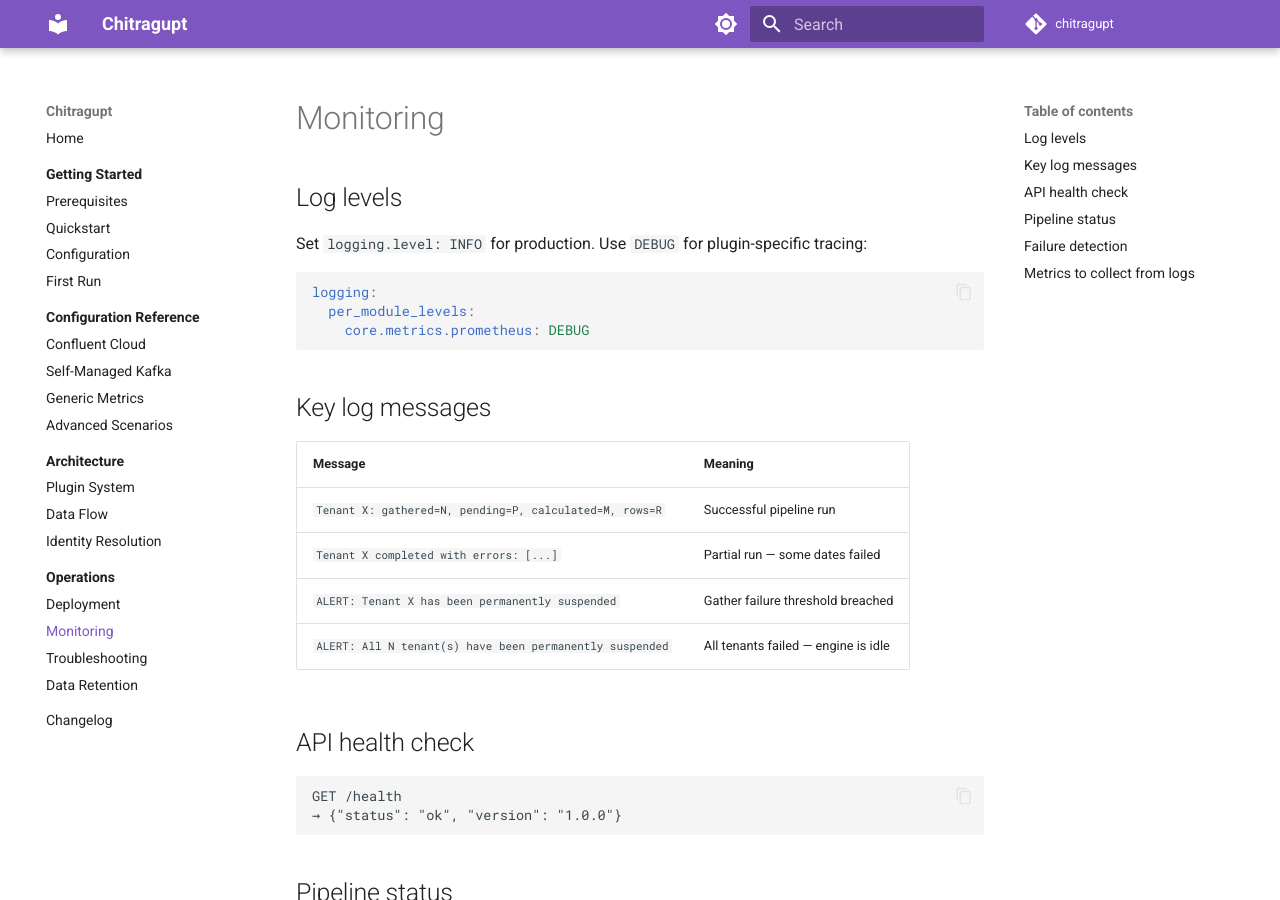
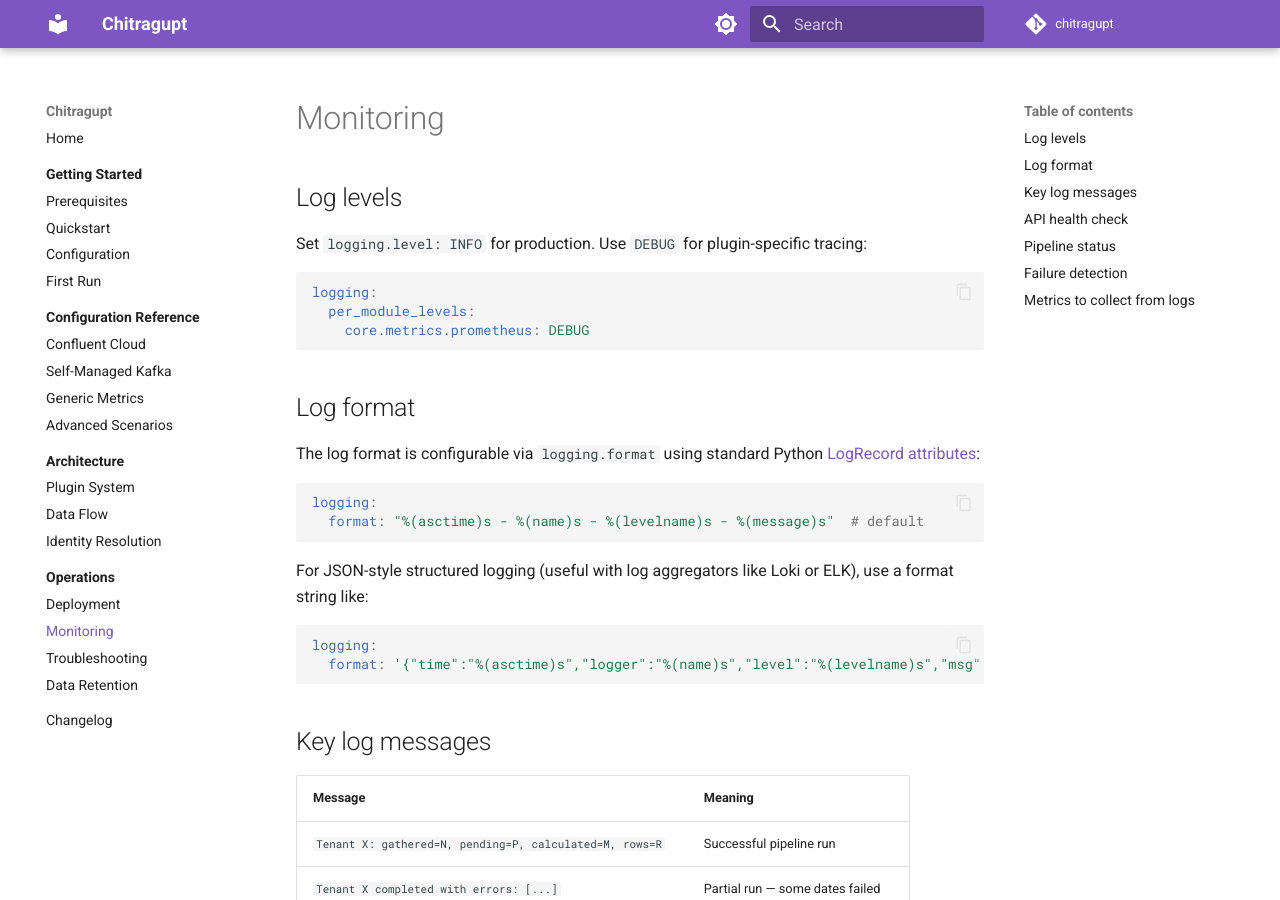
Before and after one commit to E1i2e1122/chitragupta, an MkDocs documentation site: the page built from docs/operations/monitoring.md, in a window 1280 px wide and 900 px high. Built offline with MkDocs 1.6.1 and Material for MkDocs 9.7.7, drawn with Linux system fonts in a browser that asks for light colours; comment, search, counter and statistics services are not loaded; the version menu is left out.

Commit message:
Add details about Log Format changing capability

````diff
--- a/docs/operations/monitoring.md
+++ b/docs/operations/monitoring.md
@@ -8,6 +8,24 @@ Set `logging.level: INFO` for production. Use `DEBUG` for plugin-specific tracin
 logging:
   per_module_levels:
     core.metrics.prometheus: DEBUG
+```
+
+## Log format
+
+The log format is configurable via `logging.format` using standard Python
+[LogRecord attributes](https://docs.python.org/3/library/logging.html#logrecord-attributes):
+
+```yaml
+logging:
+  format: "%(asctime)s - %(name)s - %(levelname)s - %(message)s"  # default
+```
+
+For JSON-style structured logging (useful with log aggregators like Loki or ELK),
+use a format string like:
+
+```yaml
+logging:
+  format: '{"time":"%(asctime)s","logger":"%(name)s","level":"%(levelname)s","msg":"%(message)s"}'
 ```
 
 ## Key log messages
````
